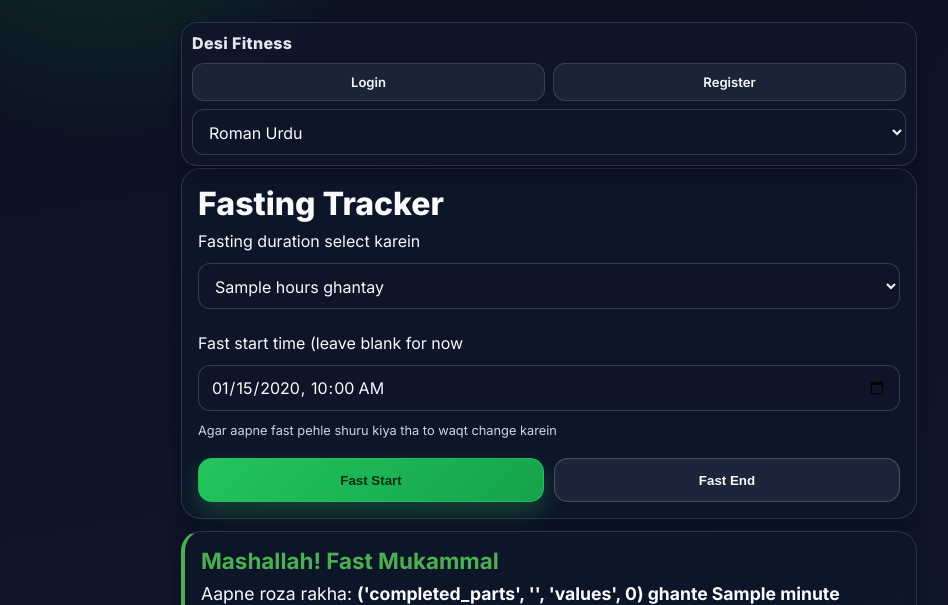
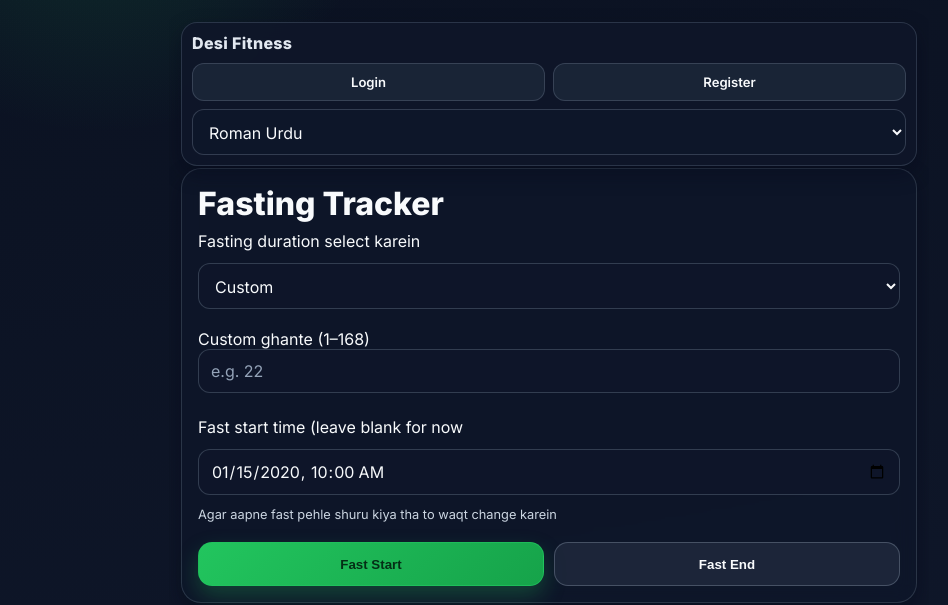
Before and after one commit to badarhayat/Desi-Fitness, a Flask app: template templates/fasting.html in a window 1280 px wide. Shown: the top 605 px of the page, without its empty margins (91-1039 px from the left). Run offline with Flask 3, Linux system fonts and the light colour scheme; the template is opened without the code that fills it: most values are stand-ins (such as "Sample title", 1, 10 or a date in 2020).

Commit message:
fasting: add 12h, 14h options and custom duration input

```diff
--- a/app.py
+++ b/app.py
@@ -1339,19 +1339,24 @@
     if login_check:
         return login_check
 
-    duration_options = [16, 18, 20, 48]
+    duration_options = [12, 14, 16, 18, 20, 48]
 
     completed_fast = None
     if request.method == "POST":
         action = request.form.get("action")
         if action == "start":
             selected_hours_raw = request.form.get("duration_hours", "16").strip()
+            custom_hours_raw = request.form.get("custom_hours", "").strip()
             try:
-                selected_hours = int(selected_hours_raw)
-            except ValueError:
-                selected_hours = 16
-
-            if selected_hours not in duration_options:
+                if selected_hours_raw == "custom":
+                    selected_hours = int(custom_hours_raw)
+                    if not (1 <= selected_hours <= 168):
+                        selected_hours = 16
+                else:
+                    selected_hours = int(selected_hours_raw)
+                    if selected_hours not in duration_options:
+                        selected_hours = 16
+            except (ValueError, TypeError):
                 selected_hours = 16
 
             # Optional earlier start time
--- a/templates/fasting.html
+++ b/templates/fasting.html
@@ -5,13 +5,22 @@
     <h1>{{ t("Fasting Tracker / روزہ ٹریکر") }}</h1>
     <form method="post">
         <label for="duration_hours">Fasting duration select karein / روزے کا دورانیہ منتخب کریں</label>
-        <select id="duration_hours" name="duration_hours">
+        <select id="duration_hours" name="duration_hours" onchange="toggleCustomHours(this.value)">
             {% for hours in duration_options %}
             <option value="{{ hours }}" {% if hours == current_target_hours %}selected{% endif %}>
                 {% if hours == 48 %}2 din (48 ghantay) / 2 دن (48 گھنٹے){% else %}{{ hours }} ghantay / {{ hours }} گھنٹے{% endif %}
             </option>
             {% endfor %}
+            <option value="custom" {% if current_target_hours not in duration_options %}selected{% endif %}>
+                Custom / اپنی مرضی
+            </option>
         </select>
+        <div id="custom-hours-wrap" style="display:{% if current_target_hours not in duration_options %}block{% else %}none{% endif %}; margin-top:0.5rem;">
+            <label for="custom_hours">Custom ghante (1–168) / اپنے گھنٹے درج کریں</label>
+            <input type="number" id="custom_hours" name="custom_hours" min="1" max="168"
+                   value="{{ current_target_hours if current_target_hours not in duration_options else '' }}"
+                   placeholder="e.g. 22">
+        </div>
         <label for="start_time" style="margin-top:0.75rem;">
             Fast start time (leave blank for now / خالی چھوڑیں اگر ابھی شروع ہے):
         </label>
@@ -144,5 +153,9 @@
 
         tick();
     })();
+
+    function toggleCustomHours(val) {
+        document.getElementById("custom-hours-wrap").style.display = val === "custom" ? "block" : "none";
+    }
 </script>
 {% endblock %}
```
